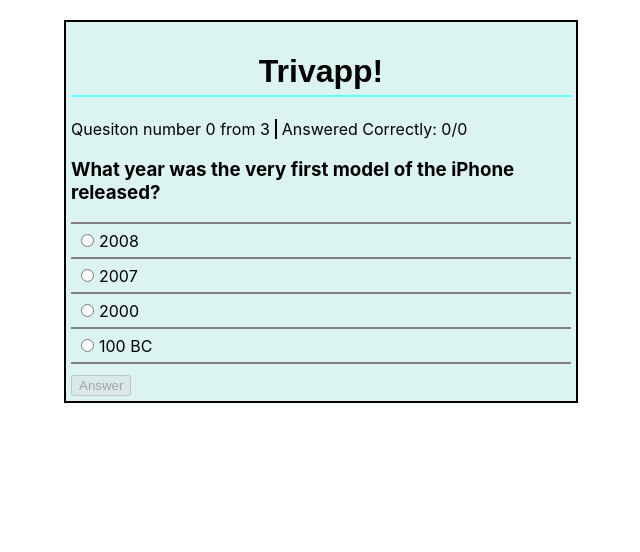
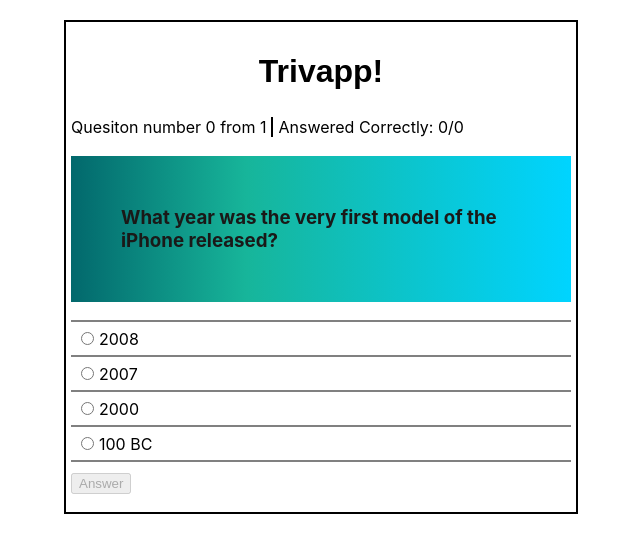
Before and after one commit to OrenRosen/frontgen, a React (Create React App) app in the folder my-triviapp/: page / in a window 1280 px wide. Shown: the top 552 px of the page, without its empty margins (319-959 px from the left). Built offline with nearby package versions, Linux system fonts and the light colour scheme; the HTML template or start-up script is replaced by a standard one.

Commit message:
Add results

```diff
--- a/my-triviapp/src/App.css
+++ b/my-triviapp/src/App.css
@@ -1,18 +1,57 @@
 .App {
   text-align: center;
-  max-width: 500px;
+  width: 500px;
+  height: 480px;
   margin: auto;
   padding: 5px;
   border: 2px solid;
-  background-color: rgba(212, 242, 240, 0.831);
 }
 
 .Header {
   padding: 5px;
   font-family: sans-serif;
-  border-bottom: 2px solid rgba(0, 255, 255, 0.577);
+  /* border-bottom: 2px solid rgba(0, 255, 255, 0.577); */
   /* background-color: rgba(195, 244, 240, 0.831); */
   /* border: 1px solid; */
+}
+
+.Results {
+  position: relative;
+  display: flex;
+  justify-content: center;
+  flex-direction: column;
+  height: inherit;
+  background: linear-gradient(
+    90deg,
+    rgb(2, 104, 108) 0%,
+    rgba(23, 181, 154, 1) 35%,
+    rgba(0, 212, 255, 1) 100%
+  );
+  font-size: 30px;
+}
+
+/* .Results div {
+  display: flex;
+  align-self: center;
+} */
+
+.Results button {
+  position: absolute;
+  width: 100px;
+  height: 40px;
+  bottom: 0;
+  margin: 5px;
+}
+
+.question {
+  padding: 50px;
+  background: linear-gradient(
+    90deg,
+    rgb(2, 104, 108) 0%,
+    rgba(23, 181, 154, 1) 35%,
+    rgba(0, 212, 255, 1) 100%
+  );
+  color: rgb(26, 25, 24);
 }
 
 .QuestionaireList {
--- a/my-triviapp/src/App.tsx
+++ b/my-triviapp/src/App.tsx
@@ -3,8 +3,10 @@
 import Header from "./components/Header";
 import QuestionaireList from "./components/QuestinaireList";
 import Question from "./models/questionaire";
+import Results from "./components/results";
 
 interface IState {
+  initialQuestion: Array<Question>;
   questions: Array<Question>;
   currentQuestionIndex: number;
 }
@@ -12,37 +14,39 @@
 class App extends React.Component<{}, IState> {
   constructor(props: {}) {
     super(props);
+    const questions: Array<Question> = [
+      {
+        question: "What year was the very first model of the iPhone released?",
+        answers: ["2008", "2007", "2000", "100 BC"],
+        correctAnswerIndex: 1,
+        selectedAnswer: -1,
+        wasAnswered: false,
+      },
+      // {
+      //   question:
+      //     "What’s the shortcut for the “copy” function on most computers?",
+      //   answers: ["ctrl c", "copy+9", "ctrl alt delete", "shift 6"],
+      //   correctAnswerIndex: 0,
+      //   selectedAnswer: -1,
+      //   wasAnswered: false,
+      // },
+      // {
+      //   question: "Is Java a type of OS?",
+      //   answers: [
+      //     "Sure",
+      //     "Yes, if OS stands for Oh Shit",
+      //     "Nope",
+      //     "Jave What?",
+      //   ],
+      //   correctAnswerIndex: 2,
+      //   selectedAnswer: -1,
+      //   wasAnswered: false,
+      // },
+    ];
+
     this.state = {
-      questions: [
-        {
-          question:
-            "What year was the very first model of the iPhone released?",
-          answers: ["2008", "2007", "2000", "100 BC"],
-          correctAnswerIndex: 1,
-          selectedAnswer: -1,
-          wasAnswered: false,
-        },
-        {
-          question:
-            "What’s the shortcut for the “copy” function on most computers?",
-          answers: ["ctrl c", "copy+9", "ctrl alt delete", "shift 6"],
-          correctAnswerIndex: 0,
-          selectedAnswer: -1,
-          wasAnswered: false,
-        },
-        {
-          question: "Is Java a type of OS?",
-          answers: [
-            "Sure",
-            "Yes, if OS stands for Oh Shit",
-            "Nope",
-            "Jave What?",
-          ],
-          correctAnswerIndex: 2,
-          selectedAnswer: -1,
-          wasAnswered: false,
-        },
-      ],
+      initialQuestion: questions.slice(),
+      questions: questions,
       currentQuestionIndex: 0,
     };
   }
@@ -77,10 +81,34 @@
     });
   };
 
+  handleTryAgain = () => {
+    this.setState((prevState: IState) => {
+      let questions = prevState.questions.map((question) => {
+        question.selectedAnswer = -1;
+        question.wasAnswered = false;
+        return question;
+      });
+
+      return {
+        questions: questions,
+        currentQuestionIndex: 0,
+      };
+    });
+  };
+
   render() {
     console.log("----- renders App");
 
-    return (
+    const didFinsihed =
+      this.state.currentQuestionIndex == this.state.questions.length;
+    return didFinsihed ? (
+      <div className="App">
+        <Results
+          questions={this.state.questions}
+          onTryAgainClick={this.handleTryAgain}
+        />
+      </div>
+    ) : (
       <div className="App">
         <Header />
         <QuestionaireList
@@ -91,6 +119,18 @@
         />
       </div>
     );
+
+    // return (
+    // <div className="App">
+    //   <Header />
+    //   <QuestionaireList
+    //     questions={this.state.questions}
+    //     currentQuestionIndex={this.state.currentQuestionIndex}
+    //     onSelect={this.handleSelectAnswer}
+    //     onClickAnswer={this.handleClickAnswer}
+    //   />
+    // </div>
+    // );
   }
 }
 
--- a/my-triviapp/src/components/questionaireHeader.tsx
+++ b/my-triviapp/src/components/questionaireHeader.tsx
@@ -13,11 +13,6 @@
   const question = questions[currentQuestionIndex];
   const numberOfQuestions = questions.length;
   const numberOfCorrects = questions.reduce((total, question) => {
-    console.log(
-      question.wasAnswered,
-      question.correctAnswerIndex,
-      question.selectedAnswer
-    );
     return question.wasAnswered &&
       question.correctAnswerIndex === question.selectedAnswer
       ? total + 1
@@ -27,7 +22,7 @@
     <div>
       <label className="quesionsCount">{`Quesiton number ${currentQuestionIndex} from ${numberOfQuestions}`}</label>
       <label className="correctCount">{`Answered Correctly: ${numberOfCorrects}/${currentQuestionIndex}`}</label>
-      <h3>{question.question}</h3>
+      <h3 className="question">{question.question}</h3>
     </div>
   );
 };
--- /dev/null
+++ b/my-triviapp/src/components/results.tsx
@@ -0,0 +1,25 @@
+import React from "react";
+import Question from "../models/questionaire";
+
+interface IProps {
+  questions: Array<Question>;
+  onTryAgainClick: () => void;
+}
+
+const Results: React.FC<IProps> = ({ questions, onTryAgainClick }) => {
+  const numberOfQuestions = questions.length;
+  const numberOfCorrects = questions.reduce((total, question) => {
+    return question.correctAnswerIndex === question.selectedAnswer
+      ? total + 1
+      : total;
+  }, 0);
+
+  return (
+    <div className="Results">
+      <div>{`Answered Correctly ${numberOfCorrects}/${numberOfQuestions}`}</div>
+      <button onClick={onTryAgainClick}>Start Over</button>
+    </div>
+  );
+};
+
+export default Results;
```
